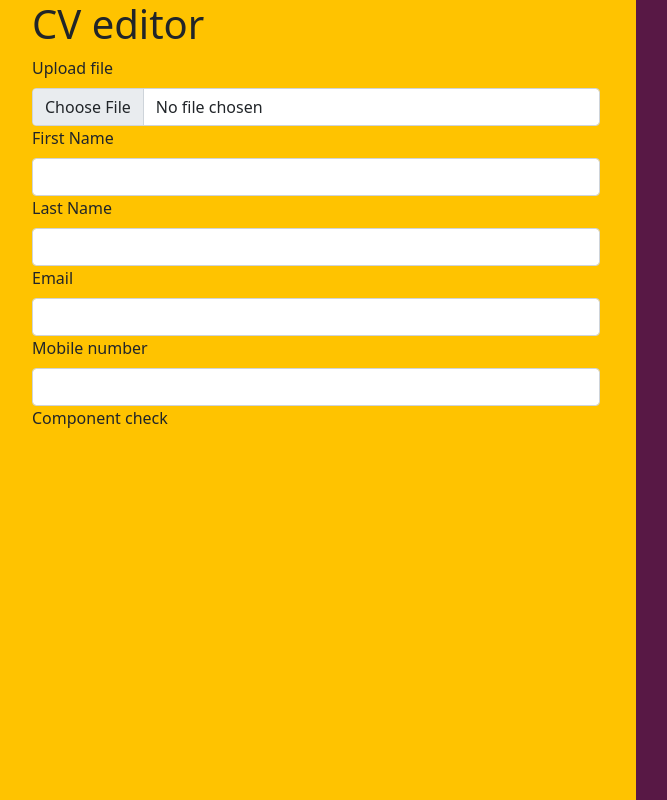
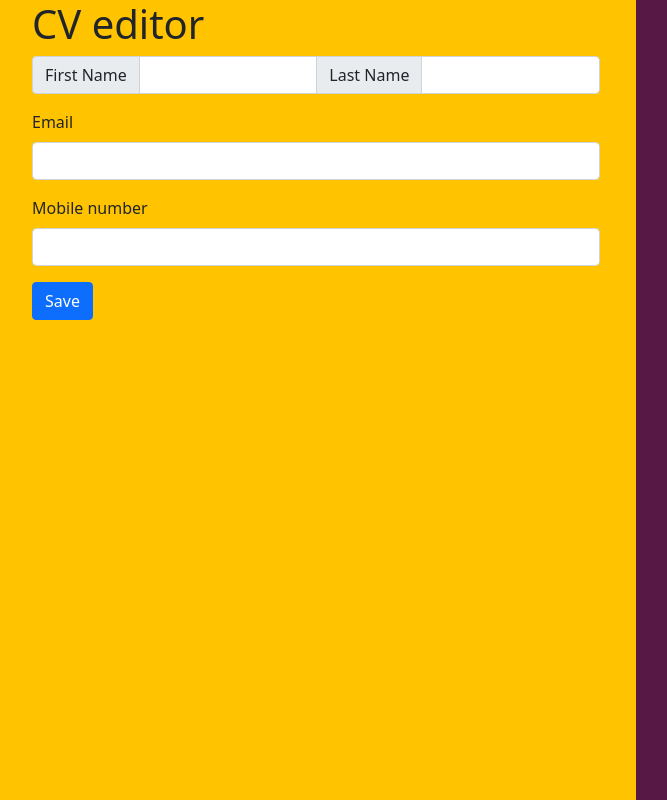
Before and after one commit to janoshr/cv-app, a Next.js app: page /editor in a window 1280 px wide. Shown: the whole page, without its empty margins (4-671 px from the left). Built offline with nearby package versions, Linux system fonts and the light colour scheme.

Commit message:
Editor component created, useReducer implementation started

```diff
--- /dev/null
+++ b/src/components/Editor.tsx
@@ -0,0 +1,95 @@
+import { useReducer } from 'react';
+import styles from '../styles/Editor.module.scss'
+import PersonalInput from './PersonalInput';
+
+let sections = ['personal', 'education', 'experience', 'skills']
+
+interface Institution {
+  name: string,
+  qualification?: string,
+  from?: Date,
+  to?: Date | false,
+  description?: string
+}
+
+interface Job {
+  company: string,
+  title: string,
+  location?: string,
+  from?: Date,
+  to?: Date | false,
+  description?: string,
+}
+
+interface Skill {
+  name: string,
+  level: number,
+  icon?: string,
+}
+
+interface Personal {
+  firstName: string,
+  lastName: string,
+  email: string,
+  tel?: string,
+  linkedin?: string,
+  website?: string,
+}
+
+export interface CV {
+  personal?: Personal,
+  education?: Institution[],
+  experience?: Job[],
+  skills?: Skill[],
+  other?: any
+}
+
+export const ACTIONS = {
+  UPDATE_PERSONAL: 'update-personal',
+  ADD_INSITUTION: 'add-institution',
+  DELETE_INSTITUTION: 'delete-institution',
+  UPDATE_INSTITUTION: 'update-institution',
+  ADD_JOB: 'add-job',
+  DELETE_JOB: 'delete-job',
+  UPDATE_JOB: 'update-job',
+  ADD_SKILL: 'add-skill',
+  DELETE_SKILL: 'delete-skill',
+  UPDATE_SKILL: 'update-skill',
+}
+
+
+function reducer(state: CV, action: any) {
+  switch (action.type) {
+    case ACTIONS.ADD_INSITUTION:
+      return {}
+    case ACTIONS.UPDATE_INSTITUTION:
+      return {}
+
+    case ACTIONS.DELETE_INSTITUTION:
+      return {}
+    case ACTIONS.UPDATE_PERSONAL:
+      return { ...state, personal: action.payload}
+    default:
+      return state
+  }
+}
+
+export default function Editor() {
+  const [state, dispatch] = useReducer(reducer, { personal: { firstName: "", lastName: "", email: "" } })
+
+
+  return (
+    <>
+      <aside className={`${styles.aside} col-6`}>
+        <div className="container">
+          <h1>CV editor</h1>
+
+          <PersonalInput dispatch={dispatch} personal={state.personal} />
+        </div>
+      </aside>
+      <div className={`${styles.main} col-6`}>
+
+      </div>
+    </>
+  );
+}
--- /dev/null
+++ b/src/components/PersonalInput.tsx
@@ -0,0 +1,71 @@
+import React, { FormEvent, useState } from 'react'
+import { ACTIONS, CV } from './Editor'
+
+export default function PersonalInput({ personal, dispatch }: any) {
+  const [email, setEmail] = useState(personal.email ?? "");
+  const [firstName, setFirstName] = useState(personal.firstName ?? "");
+  const [lastName, setLastName] = useState(personal.lastName ?? "");
+  const [tel, setTel] = useState(personal.tel ?? "")
+
+  function handleSubmit(e:FormEvent){
+    dispatch({type: ACTIONS.UPDATE_PERSONAL, payload: {
+      email: email,
+      firstName: firstName,
+      lastName: lastName,
+      tel: tel
+    }})
+    e.preventDefault()
+  }
+
+  return (
+    <div>
+      <form onSubmit={handleSubmit} >
+        <div className="input-group mb-3">
+          <label htmlFor="i-fname" className="input-group-text">First Name</label>
+          <input
+            type="text"
+            name="name"
+            id="i-fname"
+            className="form-control"
+            value={firstName}
+            onChange={e => setFirstName(e.target.value)}
+          />
+          <label htmlFor="i-lname" className="input-group-text">Last Name</label>
+          <input
+            type="text"
+            name="name"
+            id="i-lname"
+            className="form-control"
+            value={lastName}
+            onChange={e => setLastName(e.target.value)}
+          />
+        </div>
+        <div className="mb-3">
+          <label htmlFor="i-email" className="form-label">Email</label>
+          <input
+            type="email"
+            name="email"
+            id="i-email"
+            className="form-control"
+            value={email}
+            onChange={e => setEmail(e.target.value)}
+          />
+        </div>
+        <div className="mb-3">
+          <label htmlFor="i-tel" className="form-label">Mobile number</label>
+          <input
+            type="text"
+            name="tel"
+            id="i-tel"
+            className="form-control"
+            value={tel}
+            onChange={e => setTel(e.target.value)}
+          />
+        </div>
+        <div className="mb-3">
+          <button type="submit" className="btn btn-primary btn-block">Save</button>
+        </div>
+      </form>
+    </div>
+  )
+}
--- a/src/pages/editor/index.tsx
+++ b/src/pages/editor/index.tsx
@@ -1,36 +1,16 @@
 import Head from 'next/head'
 import styles from '../../styles/Editor.module.scss'
 import Link from 'next/link'
-import Education from '../../components/education'
+import Editor from '../../components/Editor'
 
-export default function Editor() {
+export default function EditorPage() {
   let data = {}
 
   return (
     <div className="container-fluid">
 
       <div className="row">
-        <aside className={`${styles.aside} col-6`}>
-          <div className="container">
-            <h1>CV editor</h1>
-            <form >
-              <label htmlFor="file" className="form-label">Upload file</label>
-              <input type="file" name="data" id="file" className="form-control" />
-              <label htmlFor="i-fname" className="form-label">First Name</label>
-              <input type="text" name="name" id="i-fname" className="form-control" />
-              <label htmlFor="i-lname" className="form-label">Last Name</label>
-              <input type="text" name="name" id="i-lname" className="form-control" />
-              <label htmlFor="i-email" className="form-label">Email</label>
-              <input type="email" name="email" id="i-email" className="form-control" />
-              <label htmlFor="i-tel" className="form-label">Mobile number</label>
-              <input type="text" name="tel" id="i-tel" className="form-control" />
-            </form>
-            <Education />
-          </div>
-        </aside>
-        <div className={`${styles.main} col-6`}>
-
-        </div>
+        <Editor />
       </div>
     </div>
   );
```
